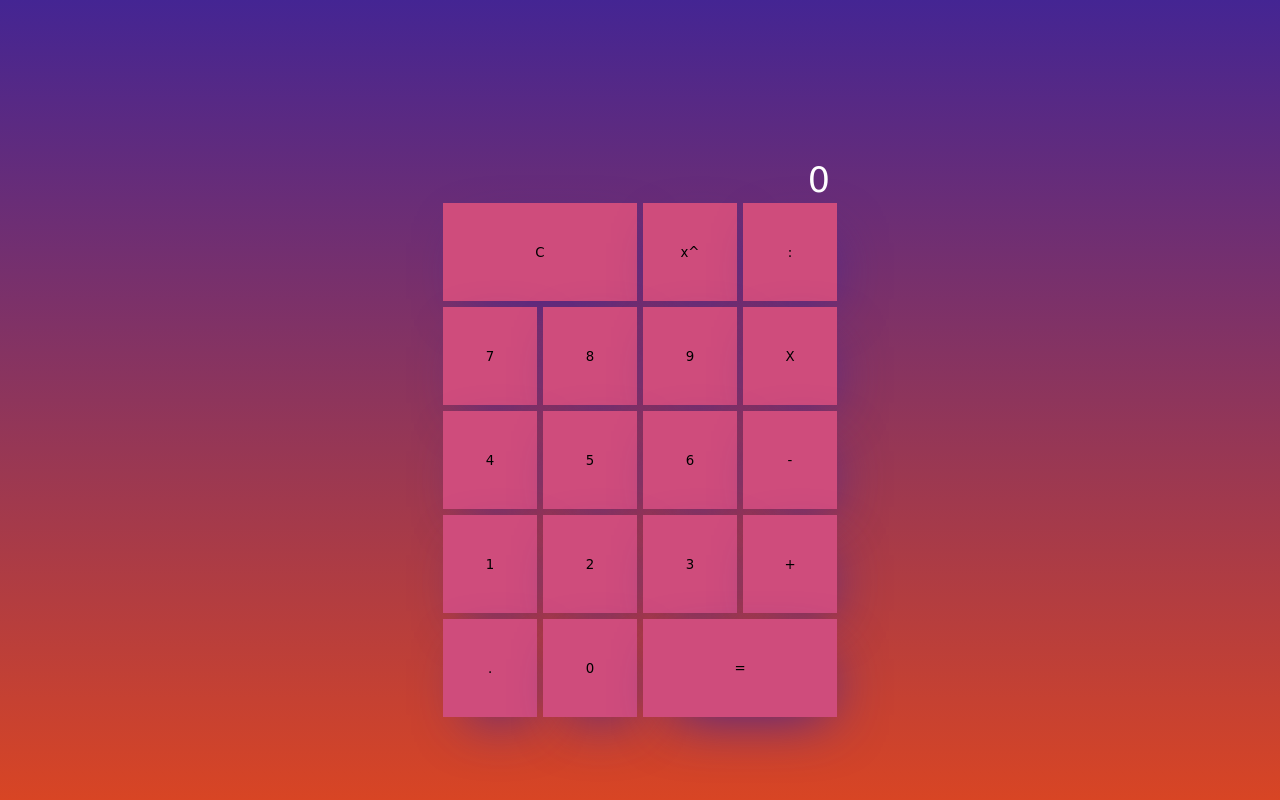
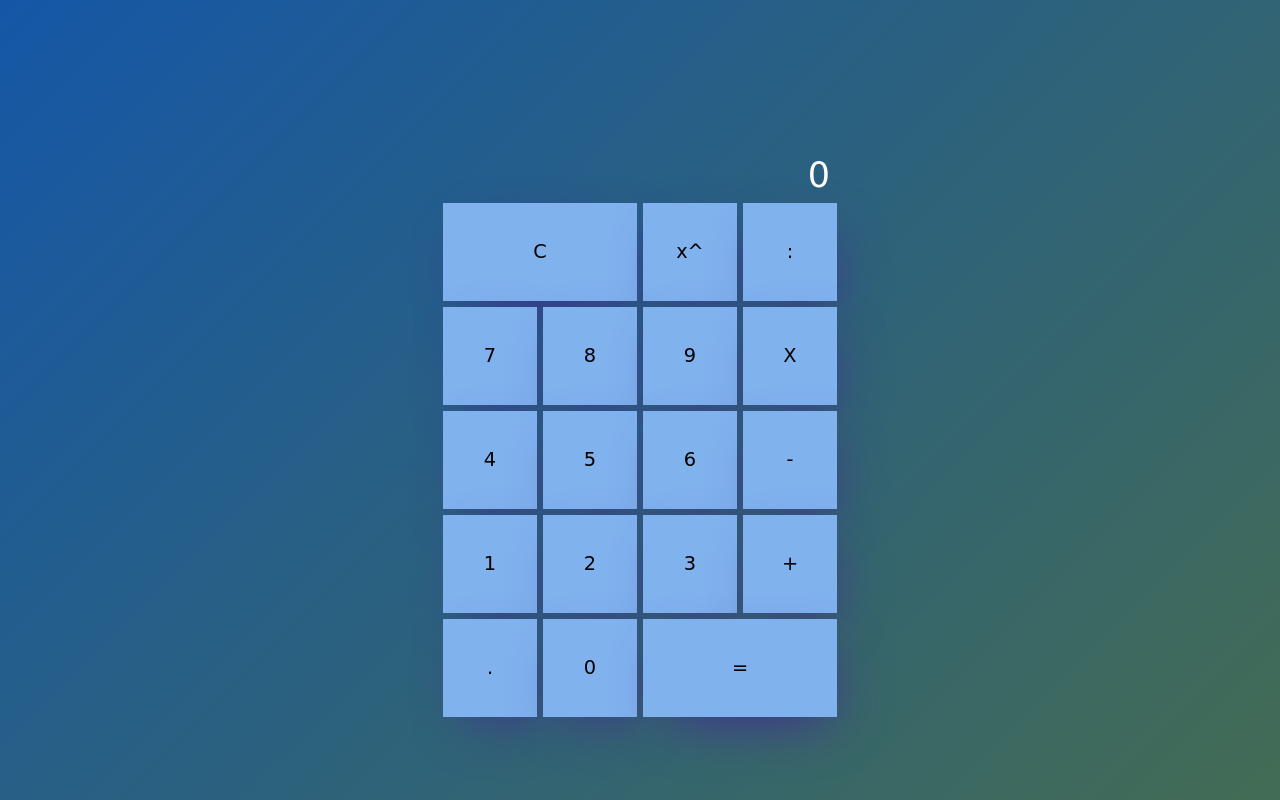
Before and after one commit to DawidNowak0/kalkulator, a plain HTML site: page index.html in a window 1280 px wide. Drawn offline with Linux system fonts and the light colour scheme; a web font is replaced by a local one.

Commit message:
design changes

```diff
--- a/index.js
+++ b/index.js
@@ -31,7 +31,7 @@ equalBtn.addEventListener('click', showResult);
 
 function number(){
     if(this.textContent === '.' && currentNumber.innerHTML.includes('.')) return;
-    if(this.textContent === '.' && currentNumber.innerHTML === '') return currentNumber.innerHTML = '0.';
+    if(this.textContent === '.' && currentNumber.innerHTML === '0') return currentNumber.innerHTML = '0.';
     if(currentNumber.innerHTML === '0') return currentNumber.innerHTML = this.textContent;
     currentNumber.innerHTML += this.textContent;
 }
@@ -85,7 +85,7 @@ function showResult(){
 }
 
 function clear(){
-    currentNumber.innerHTML = '';
+    currentNumber.innerHTML = '0';
     previousNumber.innerHTML = '';
     sign.innerHTML = '';
     result = '';
--- a/style.css
+++ b/style.css
@@ -1,8 +1,21 @@
-*, ::before, ::after{
+:root {
+    --font: white;
+    --gradient-primary: #1557A7;
+    --gradient-secondary: #436C54;
+    --box-shadow: rgba(68, 37, 147, 1.0);
+    --button: #80b2ee;
+}
+
+* {
     margin: 0;
     padding: 0;
-    box-sizing: border-box;
-}
+    border: 0;
+    line-height: 1.4em;
+    vertical-align: baseline;
+    text-decoration: none;
+    outline: 0;
+    font-size: 1.1rem;
+  }
 
 html{
     font-family: 'Alkatra', cursive;
@@ -10,7 +23,7 @@ html{
 
 body{
     min-height: 100vh;
-    background: linear-gradient(to top, rgba(216, 69, 36, 1.0), rgba(68, 37, 147, 1.0));
+    background: linear-gradient(135deg, var(--gradient-primary), var(--gradient-secondary));
     display: flex;
     justify-content: center;
     align-items: center;
@@ -25,10 +38,10 @@ body{
 }
 
 button{
-    box-shadow: 10px 19px 56px -20px rgba(68, 37, 147, 1.0);
+    box-shadow: 10px 19px 56px -20px var(--box-shadow);
     margin: 3px;
     font-family: 'Alkatra', cursive;
-    background-color: rgb(207,76,124);
+    background-color: var(--button);
     outline: none;
     border: none;
 }
@@ -39,7 +52,7 @@ button{
     justify-content: space-between;
     text-align: right;
     padding-right: 10px;
-    color: white;
+    color: var(--font);
     min-height: 15vh;
     max-height: 15vh;
 }
```
